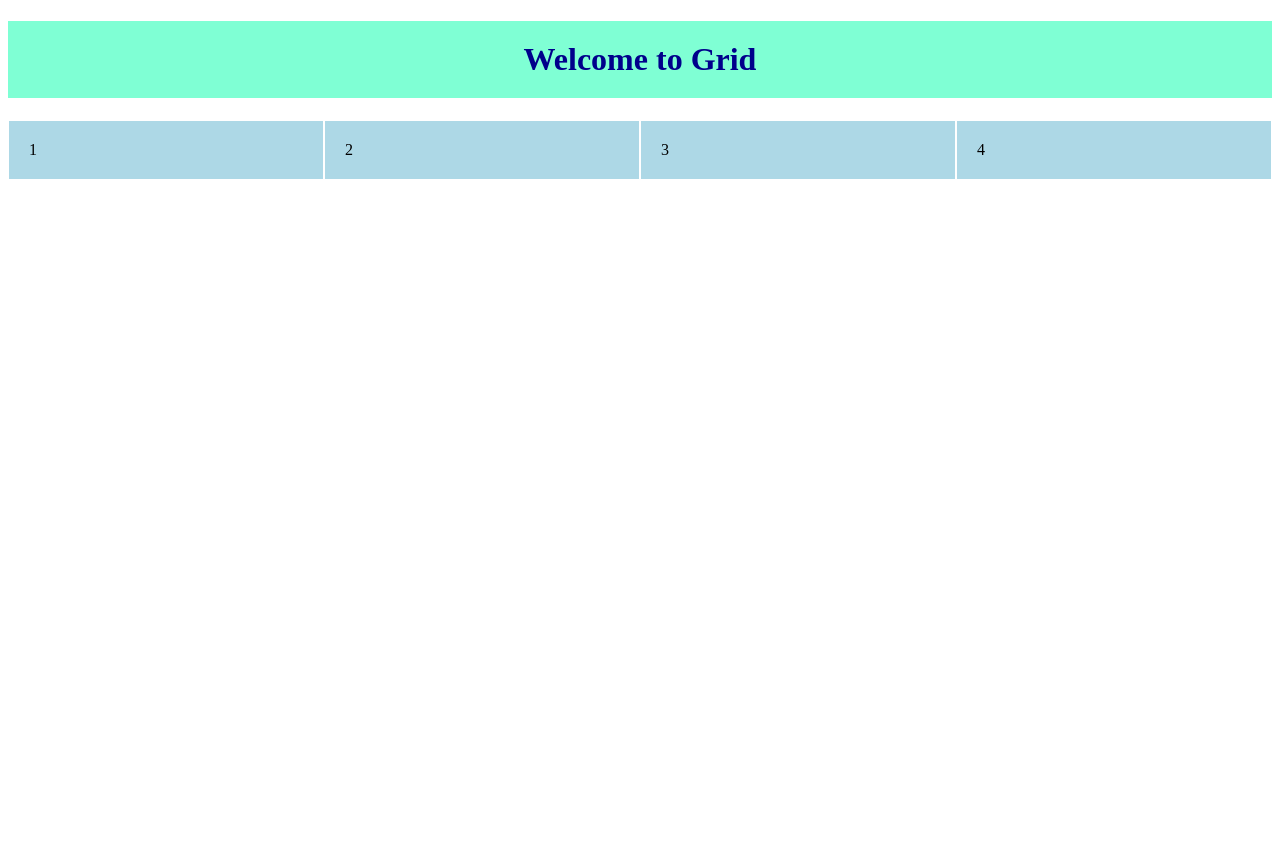
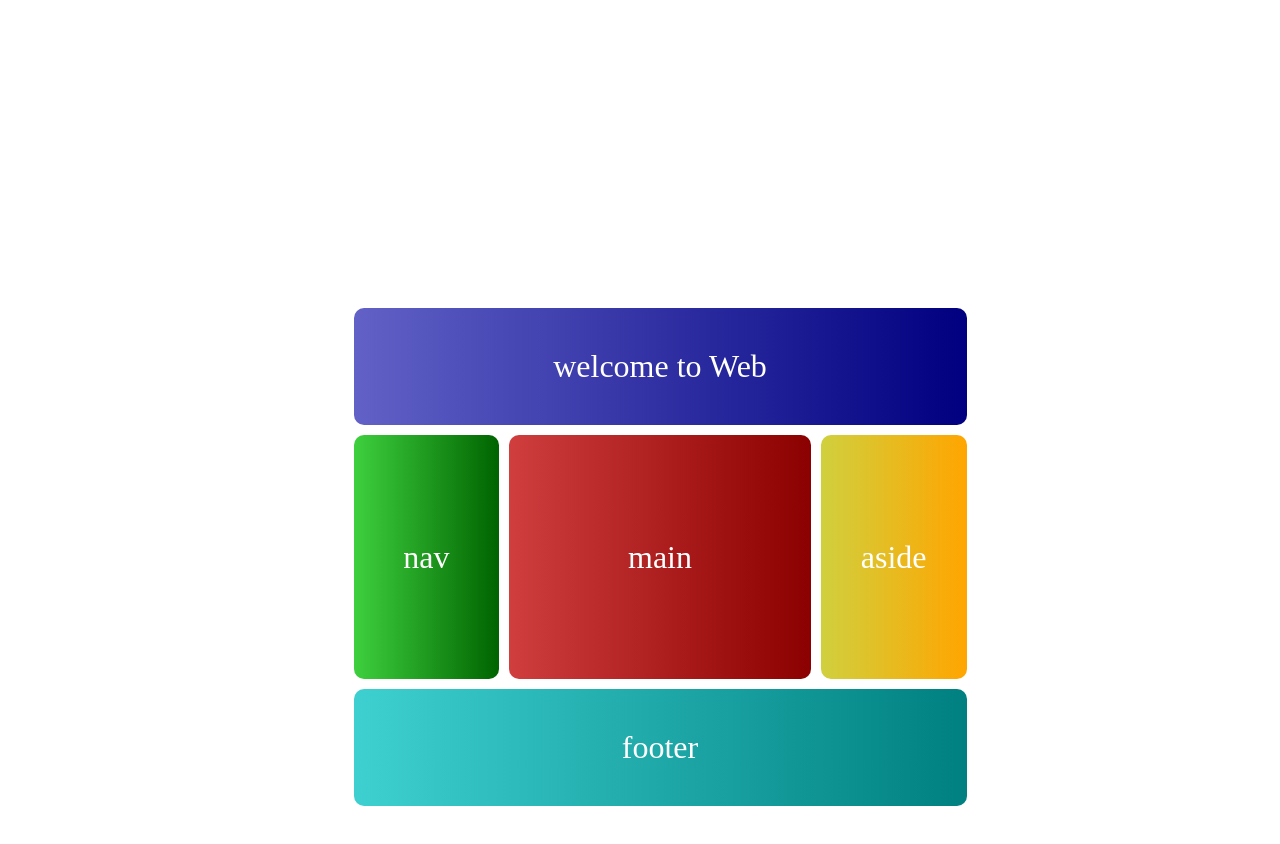
Before and after one commit to sawkeblute/web-deploy, a plain HTML site: page index.html in a window 1280 px wide. Before the commit the page ends 800 px from the top, so only its background shows below. Drawn offline with Linux system fonts and the light colour scheme.

Commit message:
Made changes

```diff
--- a/index.html
+++ b/index.html
@@ -3,16 +3,16 @@
   <head>
     <meta charset="UTF-8" />
     <meta name="viewport" content="width=device-width, initial-scale=1.0" />
-    <title>Document</title>
+    <title>Bento Grids</title>
     <link rel="stylesheet" href="style.css" />
   </head>
   <body>
-    <h1>Welcome to Grid</h1>
     <div class="container">
-      <div class="item">1</div>
-      <div class="item">2</div>
-      <div class="item">3</div>
-      <div class="item">4</div>
+      <div class="item item1">welcome to Web</div>
+      <div class="item item2">nav</div>
+      <div class="item item3">main</div>
+      <div class="item item4">aside</div>
+      <div class="item item5">footer</div>
     </div>
   </body>
 </html>
--- a/style.css
+++ b/style.css
@@ -1,15 +1,53 @@
+body {
+  display: flex;
+  justify-content: center;
+  align-items: center;
+}
+.item {
+  color: white;
+  width: 100%;
+  height: 100%;
+  font-size: 2rem;
+  padding: 20px;
+  justify-content: center;
+  align-items: center;
+  display: flex;
+  border-radius: 10px;
+}
 .container {
-  background-color: lightblue;
   display: grid;
   grid-template-columns: repeat(4, 1fr);
+  grid-template-rows: repeat(4, 1fr);
+  grid-template-areas:
+    "item1 item1 item1 item1"
+    "item2 item3 item3 item4"
+    "item2 item3 item3 item4"
+    "item5 item5 item5 item5";
+  gap: 50px;
+  margin: 300px;
+  text-align: center;
 }
-.item {
-  border: 1px solid white;
-  padding: 20px;
+.item1 {
+  grid-area: item1;
+  background: linear-gradient(to right, rgb(97, 97, 199), navy);
 }
-h1 {
-  color: darkblue;
-  text-align: center;
-  background-color: aquamarine;
-  padding: 20px;
+
+.item2 {
+  grid-area: item2;
+  background: linear-gradient(to right, rgb(62, 208, 62), darkgreen);
 }
+
+.item3 {
+  grid-area: item3;
+  background: linear-gradient(to right, rgb(208, 62, 62), darkred);
+}
+
+.item4 {
+  grid-area: item4;
+  background: linear-gradient(to right, rgb(208, 208, 62), orange);
+}
+
+.item5 {
+  grid-area: item5;
+  background: linear-gradient(to right, rgb(62, 208, 208), teal);
+}
```
